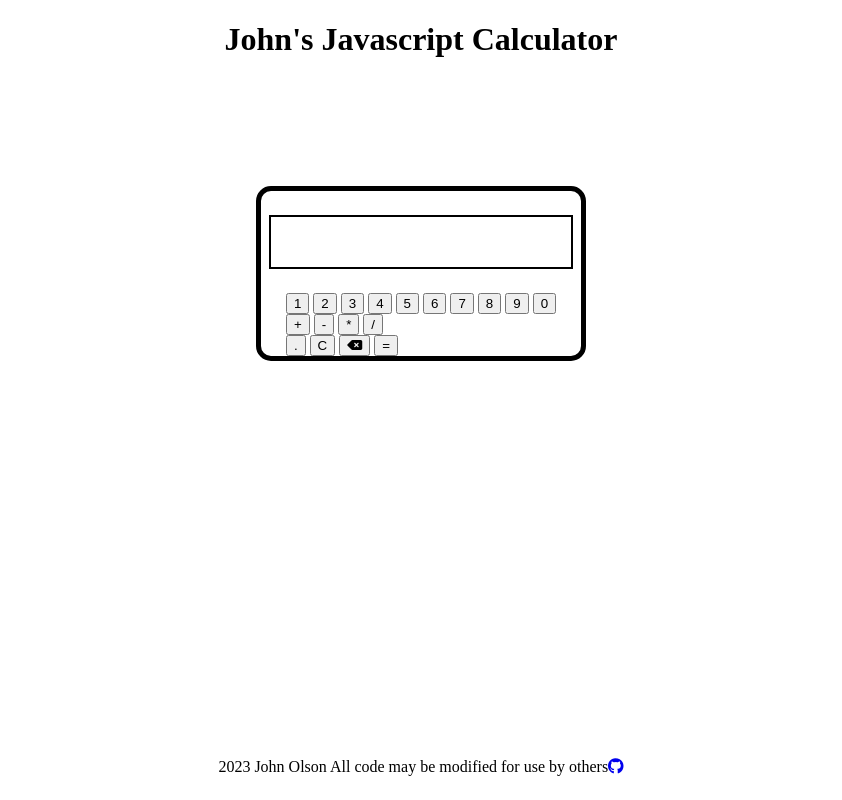
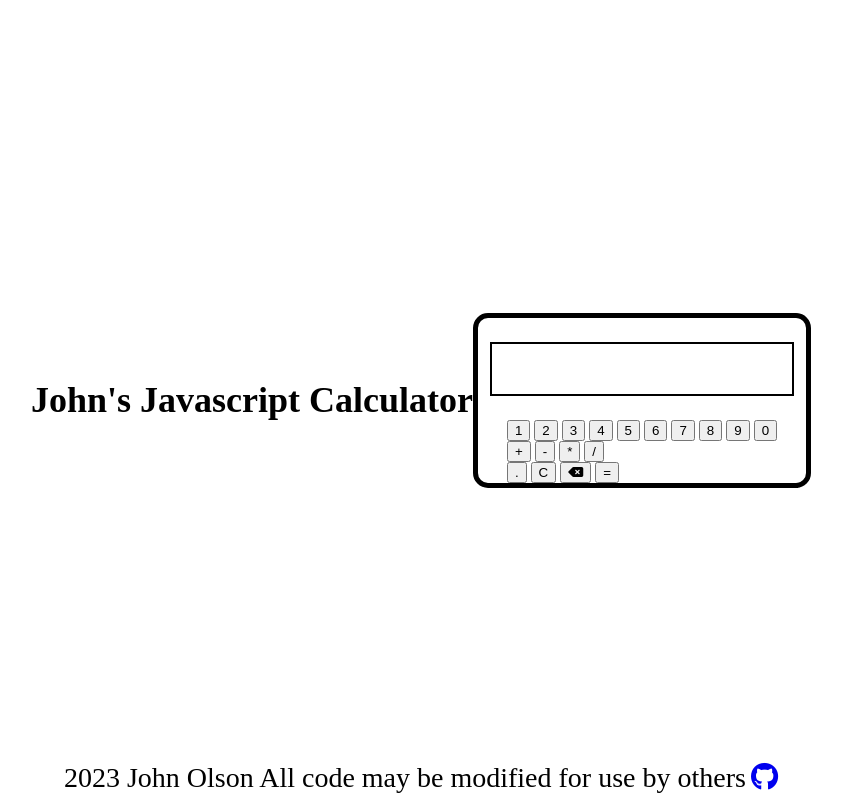
Before and after one commit to jholson1030/odin-calculator, a website: page index.html in a window 1280 px wide. Shown: the whole page, without its empty margins (219-1061 px from the left). Drawn offline with Linux system fonts and the light colour scheme.

Commit message:
Set display of flex to the body element

```diff
--- a/style.css
+++ b/style.css
@@ -1,21 +1,17 @@
 body {
-    margin: 0 auto;
+    margin: 0;
+    display: flex;
+    justify-content: center;
+    align-items: center;
+    height: 100vh;
 }
 
 h1 {
     text-align: center;
-}
-
-#calculator-container {
-    display: flex;
-    justify-content: center;
-    align-items: center;
-    margin-top: 10%;
+    font-size: 36px;
 }
 
 #calculator {
-    width: 25%;
-    height: 40%;
     display: flex;
     flex-direction: column;
     justify-content: center;
@@ -40,6 +36,12 @@ h1 {
     width: 100%;
     height: 3rem;
     margin: 0;
-    padding-bottom: 10px;
+    padding-bottom: 18px;
     z-index: 1000;
+    font-size: 28px;
 }
+
+.github-link {
+    margin-left: 5px;
+    font-size: 28px;
+}
```
